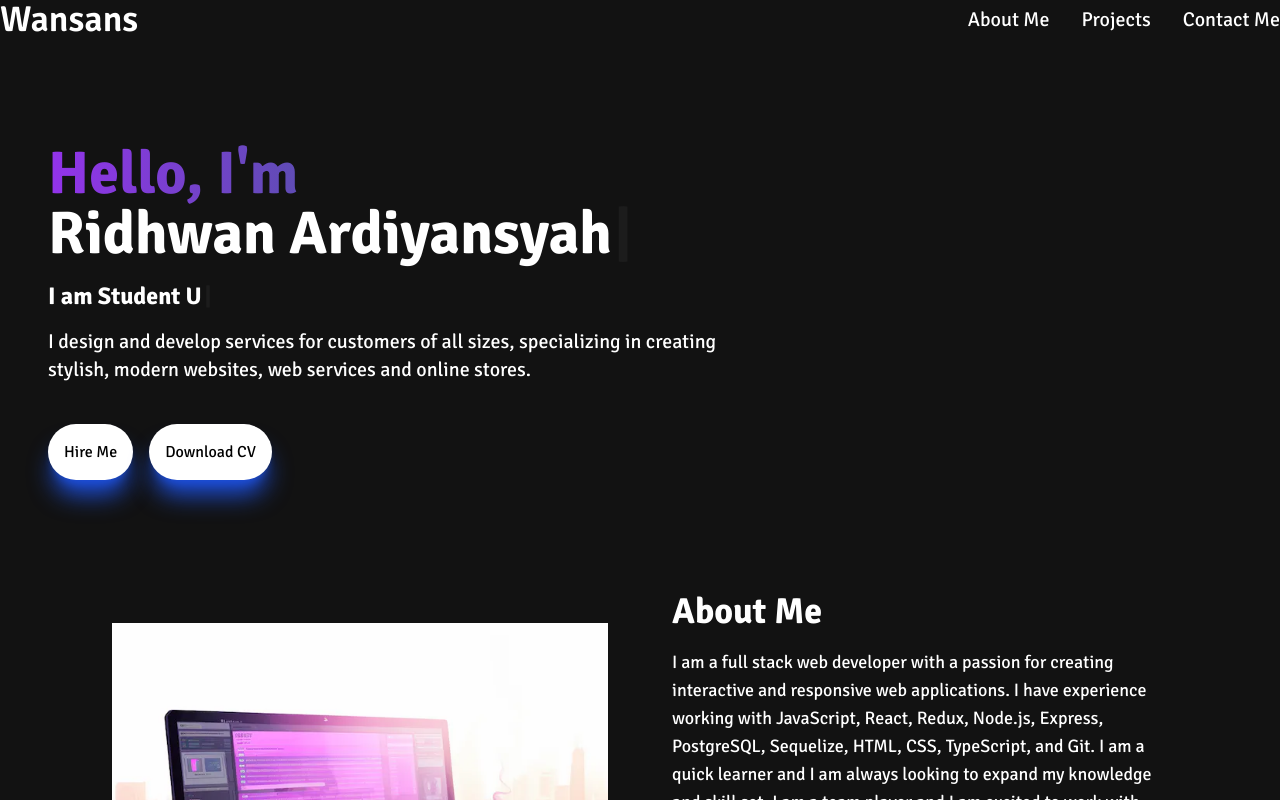
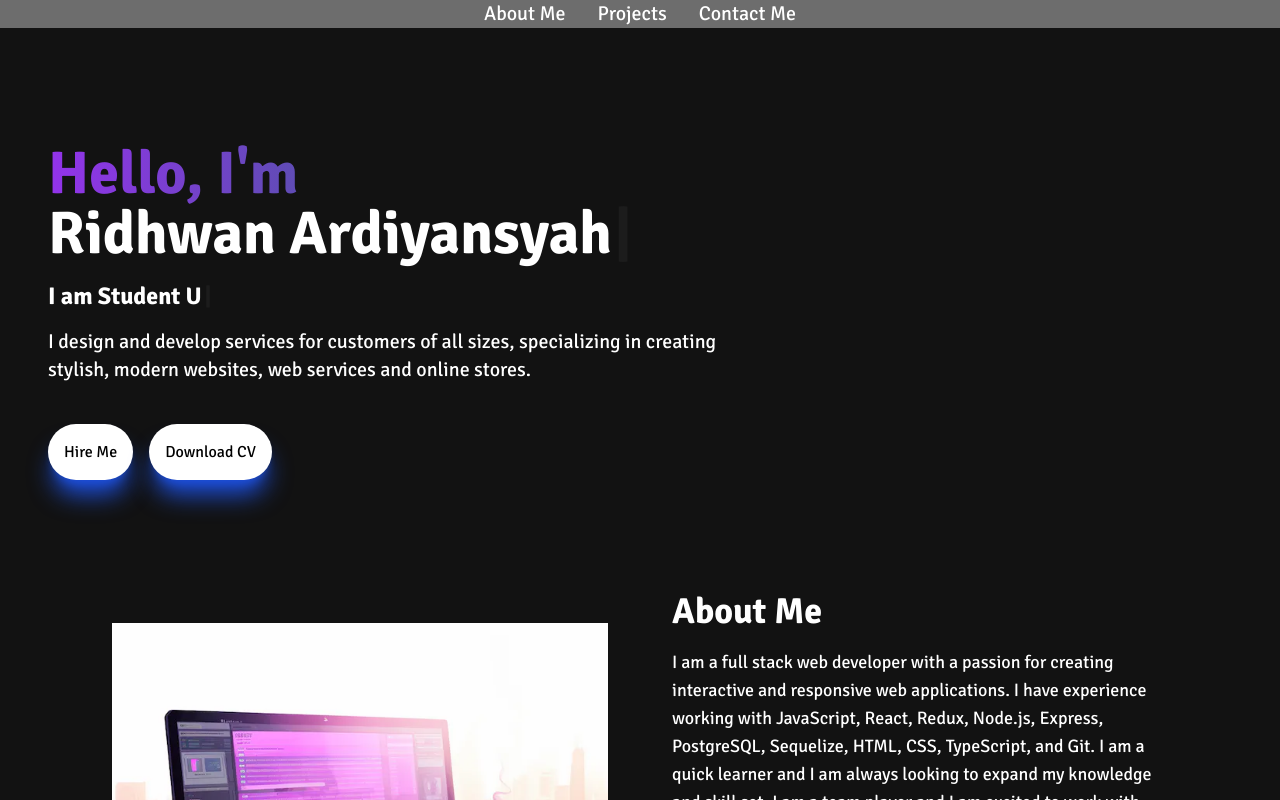
Before and after one commit to Wansansss/portofolio_2, a Next.js app: page / in a window 1280 px wide. Shown: the top 800 px of the page. Built offline with nearby package versions, Linux system fonts and the light colour scheme.

Commit message:
Update Navbar.tsx

```diff
--- a/src/components/Navbar.tsx
+++ b/src/components/Navbar.tsx
@@ -21,12 +21,8 @@ const navLinks = [
 
 function Navbar() {
   return (
-    <nav className="fixed top-0 left-0 right-0 z-10 bg-[#121212] bg-opacity-100">
-      <div className="flex flex-wrap items-center justify-between mx-auto gap-4">
-        <Link href={"/"} className="text-2xl md:text-4xl text-white font-semibold">
-          Wansans
-        </Link>
-
+    <nav className="fixed top-0 left-0 right-0 z-10 bg-[#6d6d6d] bg-opacity-100">
+      <div className="flex flex-wrap items-center justify-center mx-auto gap-4">
         <SideBar />
 
         <div className="menu hidden md:block md:w-auto" id="navbar">
```
